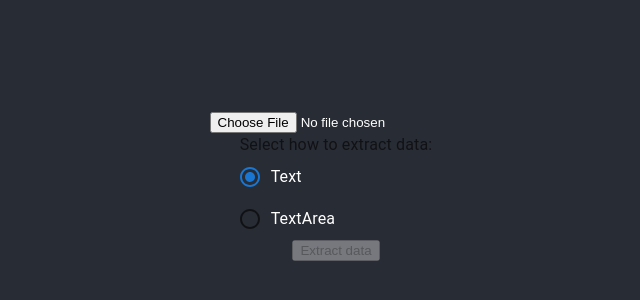
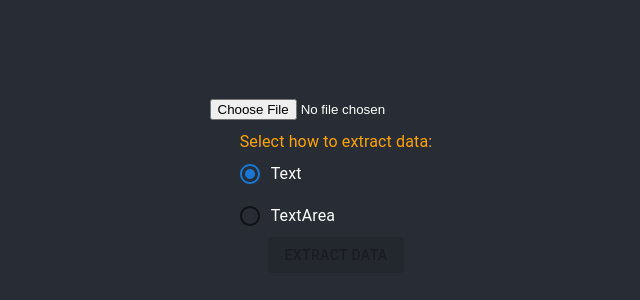
Before and after one commit to BohdanChernivtsi/pdf-extractor, a React (Create React App) app in the folder frontend/: page / in a window 1280 px wide. Shown: the part 214-514 px from the top of the page, without its empty margins (304-944 px from the left). Built offline with nearby package versions, Linux system fonts and the light colour scheme.

Commit message:
fixed styles

```diff
--- a/frontend/src/App.css
+++ b/frontend/src/App.css
@@ -11,6 +11,11 @@
   .App-logo {
     animation: App-logo-spin infinite 20s linear;
   }
+}
+
+.demo-radio-buttons-group-label {
+  color: orange !important;
+  margin-top: 10px;
 }
 
 .App-header {
--- a/frontend/src/App.tsx
+++ b/frontend/src/App.tsx
@@ -9,6 +9,7 @@ import { useSelector, useDispatch } from 'react-redux'
 import { extractPdf } from './redux/async-thunk';
 import { IExtractedDataSlice } from './redux/extracted-data.slice';
 import { useEffect, useState } from 'react';
+import { Button } from '@mui/material';
 
 function App() {
   const [file, setFile] = useState<any>(null);
@@ -46,7 +47,7 @@ function App() {
       <header className="App-header">
         <input type="file" accept=".pdf" onChange={handleFileChange} />
         <FormControl>
-          <FormLabel id="demo-radio-buttons-group-label">Select how to extract data:</FormLabel>
+          <FormLabel className='demo-radio-buttons-group-label' id="demo-radio-buttons-group-label">Select how to extract data:</FormLabel>
           <RadioGroup
             aria-labelledby="demo-radio-buttons-group-label"
             defaultValue="text"
@@ -58,7 +59,9 @@ function App() {
             <FormControlLabel value="textArea" control={<Radio />} label="TextArea" />
           </RadioGroup>
         </FormControl>
-        <button disabled={!file} onClick={extractDataHandler}>Extract data</button>
+
+        <Button variant="contained" disabled={!file} onClick={extractDataHandler}>Extract data</Button>
+
         { radioSelected == 'text' ?
         extractedData.data
         : <textarea value={pdfContent} onChange={handlePdfChange} rows={30} cols={50}/>
```
